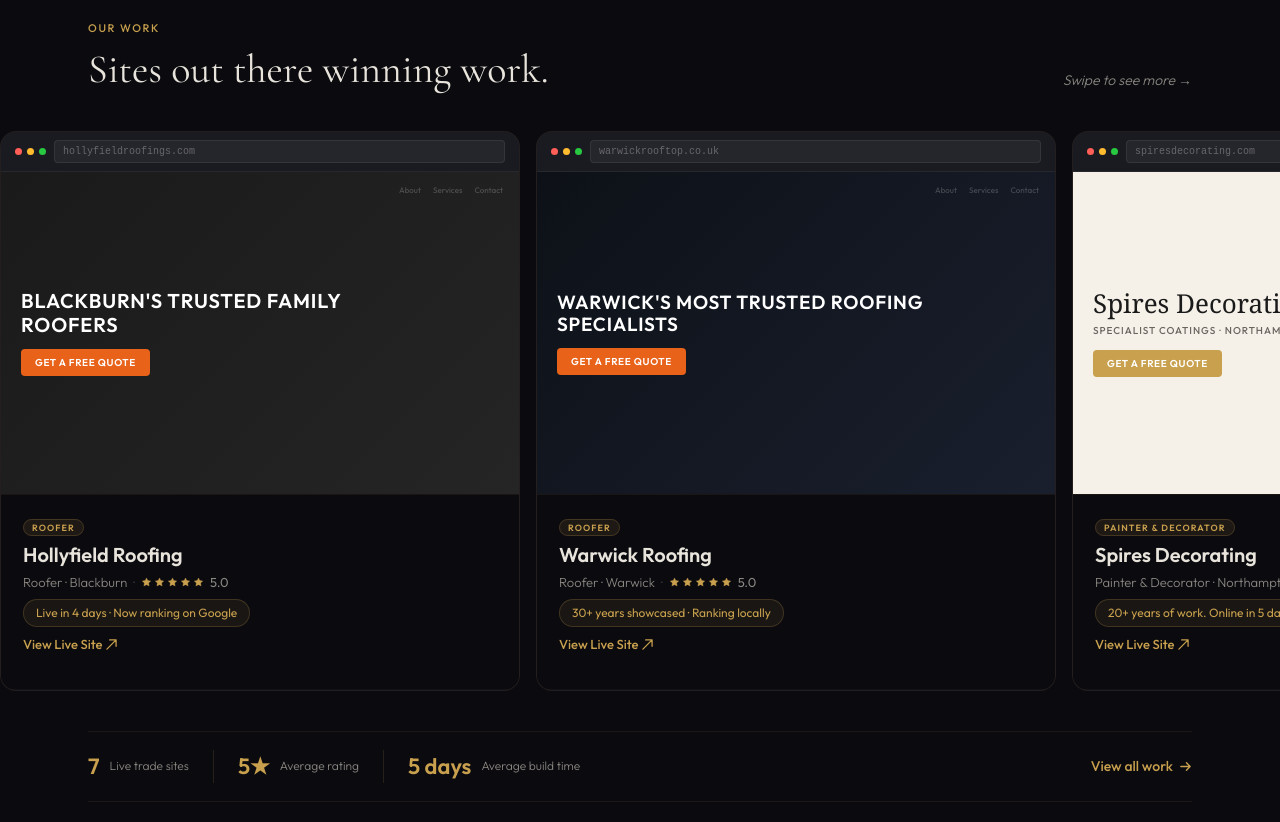
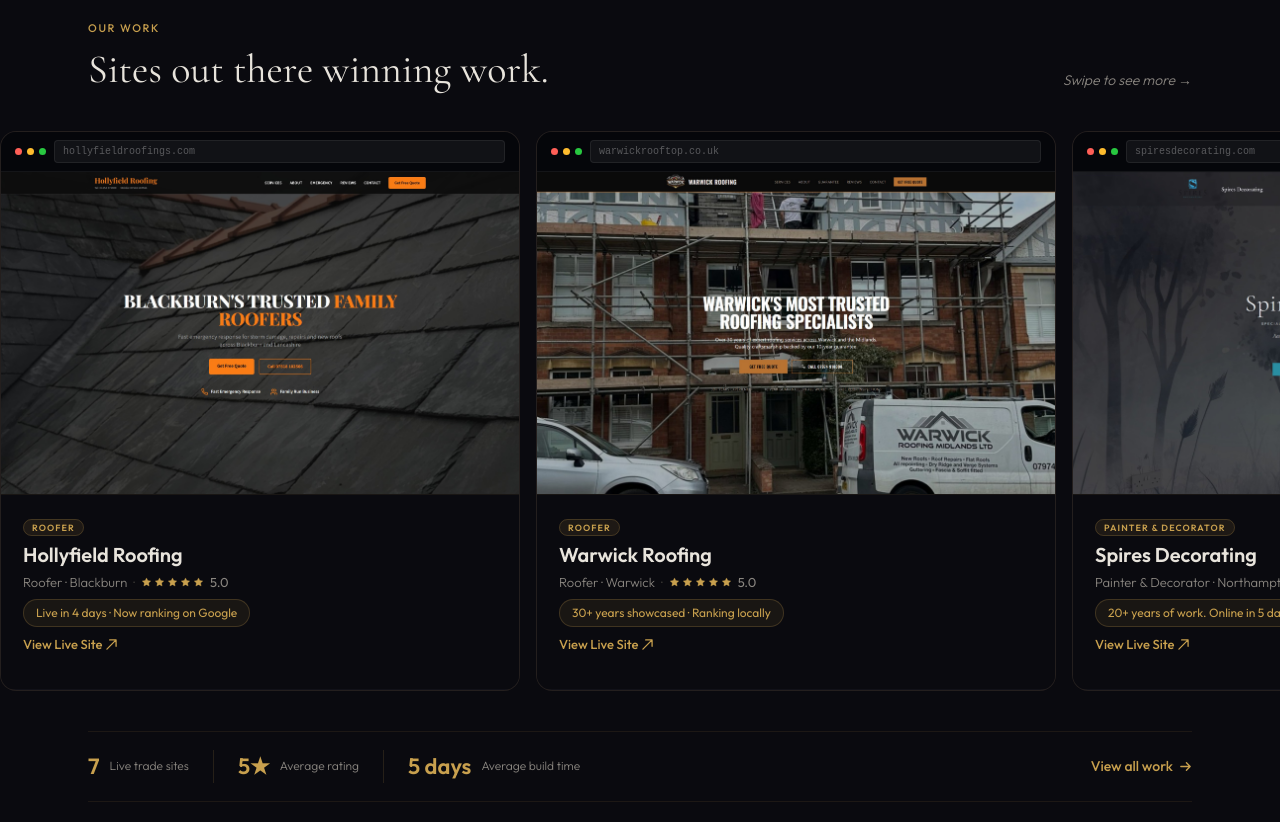
Before and after one commit to kanekyle37-del/stackwell-creative, a Next.js app: page / in a window 1280 px wide. Shown: the part 2600-3422 px from the top of the page. Built offline with nearby package versions, Linux system fonts and the light colour scheme.

Commit message:
Add C&B Joinery portfolio image

```diff
--- a/components/PortfolioPreview.tsx
+++ b/components/PortfolioPreview.tsx
@@ -3,11 +3,13 @@
 import { useRef, useEffect } from 'react'
 import { motion, useInView } from 'framer-motion'
 import Link from 'next/link'
+import Image from 'next/image'
 import StarRating from '@/components/StarRating'
 
 interface CardData {
   id: string
   domain: string
+  screenshot?: string
   heroBackground: string
   heroContent: React.ReactNode
   ctaColor: string
@@ -21,16 +23,16 @@
 
 function BrowserMockup({
   domain,
+  screenshot,
   heroBackground,
   heroContent,
   ctaColor,
-  isMobile,
 }: {
   domain: string
+  screenshot?: string
   heroBackground: string
   heroContent: React.ReactNode
   ctaColor: string
-  isMobile?: boolean
 }) {
   return (
     <div style={{ display: 'flex', flexDirection: 'column', height: '100%' }}>
@@ -38,7 +40,7 @@
       <div
         style={{
           flexShrink: 0,
-          background: 'rgba(255,255,255,0.04)',
+          background: 'rgba(5,6,10,0.95)',
           borderBottom: '1px solid rgba(255,255,255,0.06)',
           display: 'flex',
           alignItems: 'center',
@@ -70,7 +72,20 @@
         </div>
       </div>
 
-      {/* Hero content area */}
+      {/* Screenshot or fallback mockup */}
+      {screenshot ? (
+        <div style={{ flex: 1, position: 'relative', overflow: 'hidden' }}>
+          <Image
+            src={screenshot}
+            alt={`${domain} website screenshot`}
+            fill
+            sizes="(max-width: 768px) 85vw, 520px"
+            className="object-cover object-top"
+            quality={90}
+            draggable={false}
+          />
+        </div>
+      ) : (
         <div
           style={{
             flex: 1,
@@ -84,7 +99,6 @@
             overflow: 'hidden',
           }}
         >
-        {/* Nav hints */}
           <div
             style={{
               position: 'absolute',
@@ -107,7 +121,7 @@
             style={{
               background: ctaColor,
               color: '#fff',
-            fontSize: isMobile ? '9px' : '10px',
+              fontSize: '10px',
               fontWeight: 700,
               padding: '6px 14px',
               borderRadius: '4px',
@@ -119,6 +133,7 @@
             Get a Free Quote
           </div>
         </div>
+      )}
     </div>
   )
 }
@@ -127,6 +142,7 @@
   {
     id: 'hollyfield-roofing',
     domain: 'hollyfieldroofings.com',
+    screenshot: '/images/portfolio-hollyfield-roofing.jpg',
     heroBackground: 'linear-gradient(135deg, #1a1a1a 0%, #252525 100%)',
     heroContent: (
       <div
@@ -154,6 +170,7 @@
   {
     id: 'warwick-roofing',
     domain: 'warwickrooftop.co.uk',
+    screenshot: '/images/portfolio-warwick-roofing.jpg',
     heroBackground: 'linear-gradient(135deg, #0d1117 0%, #1a1f2e 100%)',
     heroContent: (
       <div
@@ -181,6 +198,7 @@
   {
     id: 'spires-decorating',
     domain: 'spiresdecorating.com',
+    screenshot: '/images/portfolio-spires-decorating.jpg',
     heroBackground: '#f5f0e8',
     heroContent: (
       <div style={{ display: 'flex', flexDirection: 'column', gap: '6px' }}>
@@ -219,6 +237,7 @@
   {
     id: 'sapphire-spray-coatings',
     domain: 'sapphirespraycoatings.co.uk',
+    screenshot: '/images/portfolio-sapphire-spray-coatings.jpg',
     heroBackground: '#0a0e1a',
     heroContent: (
       <div style={{ display: 'flex', flexDirection: 'column', gap: '6px' }}>
@@ -330,6 +349,7 @@
       <div style={{ flex: '0 0 65%', overflow: 'hidden', position: 'relative' }}>
         <BrowserMockup
           domain={card.domain}
+          screenshot={card.screenshot}
           heroBackground={card.heroBackground}
           heroContent={card.heroContent}
           ctaColor={card.ctaColor}
```
Lines whose indentation alone changed are shown as unchanged.
